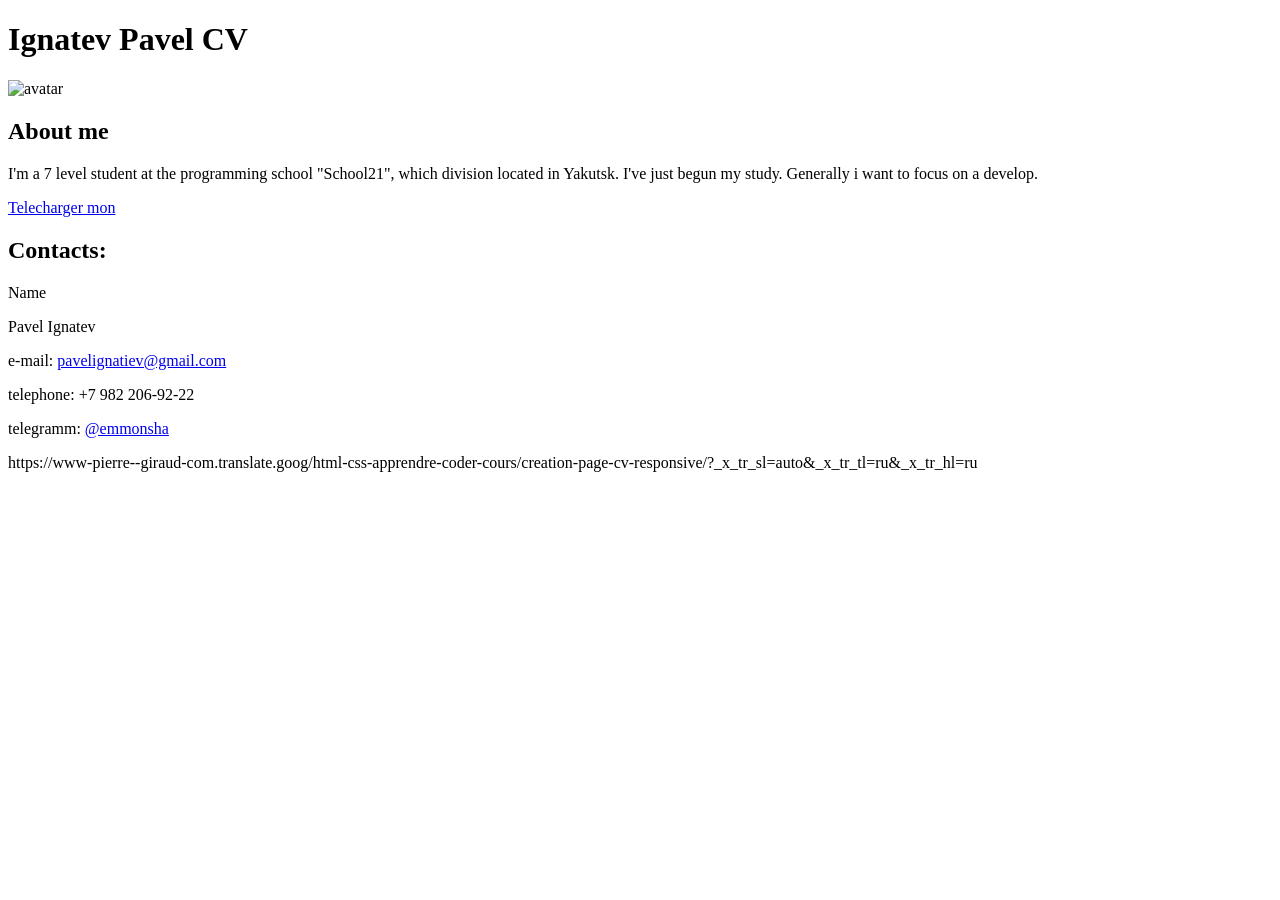
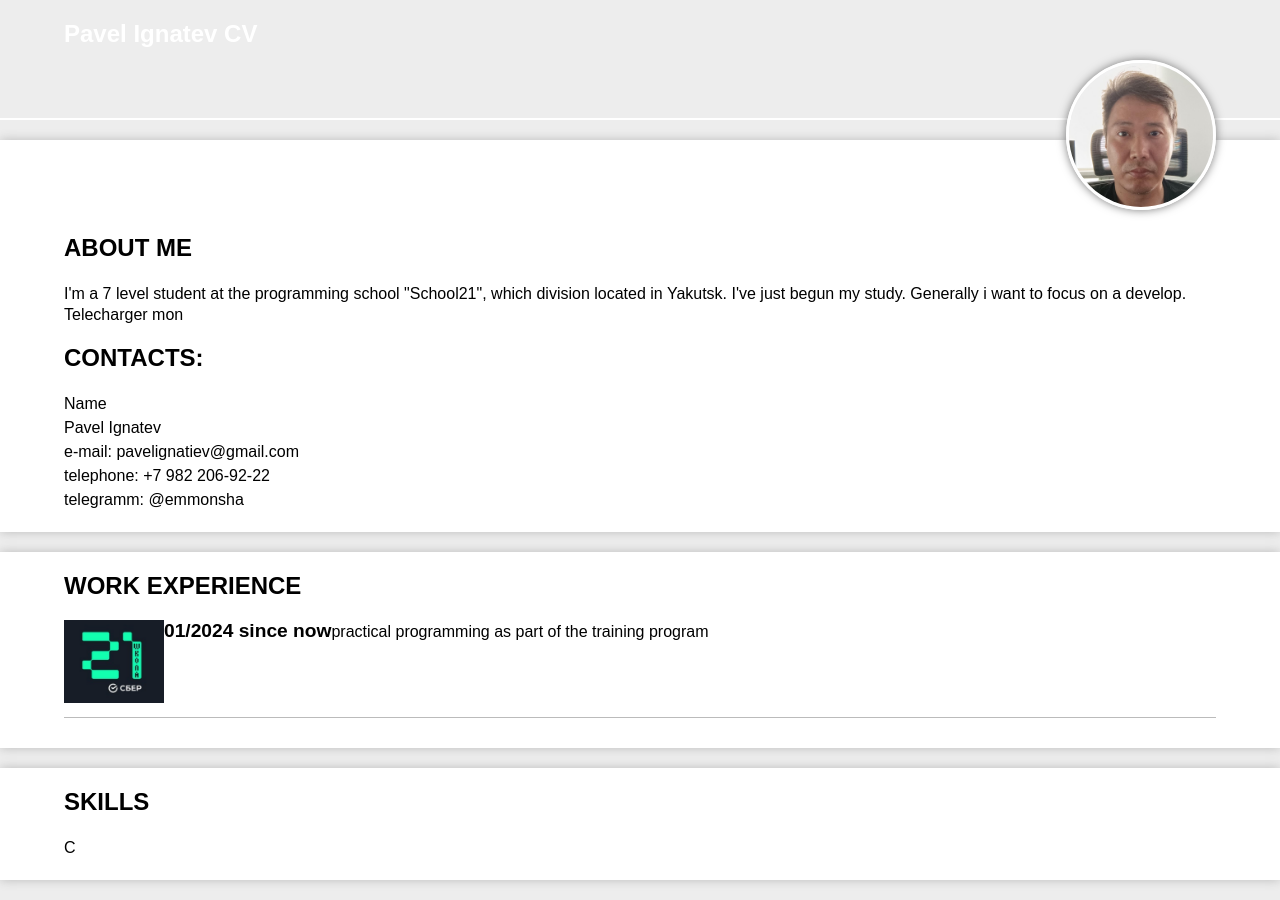
Before and after one commit to pavelignatiev/rsschool-cv, a plain HTML site: page index.html in a window 1280 px wide. Before the commit the page ends 800 px from the top, so only its background shows below. Drawn offline with Linux system fonts and the light colour scheme.

Commit message:
fix: update to index.html style.css

```diff
--- a/index.html
+++ b/index.html
@@ -1,27 +1,30 @@
 <!DOCTYPE html>
 <html lang="en">
   <head>
+    <title>Pavel Ignatev CV</title>
     <meta charset="UTF-8" />
-    <meta name="viewport" content="width=device-width, initial-scale=1.0" />
-    <title>CV Igantev Pavel</title>
+    <meta name="viewport" content="width=device-width, initial-scale=1.0"/>
+    <link rel="stylesheet" href="style.css">
   </head>
+
   <body>
     <body>
       <header>
-        <h1>Ignatev Pavel CV</h1>
+        <h1>Pavel Ignatev CV</h1>
       </header>
     </body>
+
     <section>
       <div class= "photo">
-        <img src=""cv-profil.jpg" alt="avatar">
+        <img src="profile.png" alt="avatar">
         </div>
         <div class="profile">
-          <h2>About me</h2>
+          <h2>ABOUT ME</h2>
           <p>I'm a 7 level student at the programming school "School21", which division located in Yakutsk. I've just begun my study. Generally i want to focus on a develop.</p>
           <a href="#" download>Telecharger mon</a>
         </div>
         <div class="contacts">
-          <h2>Contacts:</h2>
+          <h2>CONTACTS:</h2>
           <div class="contacts-flex">
             <p>Name</p>
             <p>Pavel Ignatev</p>
@@ -40,9 +43,31 @@
 
           </div>
         </div>
-        https://www-pierre--giraud-com.translate.goog/html-css-apprendre-coder-cours/creation-page-cv-responsive/?_x_tr_sl=auto&_x_tr_tl=ru&_x_tr_hl=ru
+        </section>
 
+        <section>
+          <h2>WORK EXPERIENCE</h2>
+          <div class="exp">
+            <div class="exp-logo">
+              <a href="#"><img src="school21.png" alt="logo"></a>
+            </div>
+            <div class="exp-info">
+              <h3>01/2024 since now</h3>
+              <h4></h4>
+            </div>
+            <div class="exp-desc">
+              <p>practical programming as part of the training program</p>
+            </div>
+          </div>
+        </section>
+        <section>
+          <h2>SKILLS</h2>
+          <h3></h3>
+          <div class="skill">
+            <p> C </p>
+            <div class=""cont><span class="</div>
+          </div>
+        </section>
 
-        </section>
   </body>
 </html>
--- a/style.css
+++ b/style.css
@@ -1,16 +1,159 @@
-html, body {
-  font-family: Arial, serif;
-  font-size: 16px;
-  margin: 0;
-  padding: 0;
+*{
+  font-family: Avenir, sans-serif;
+  padding: 0px;
+  margin: 0px;
+  text-align: justify;
+  box-sizing: border-box;
+
 }
-table {
-  border-collapse: collapse;
+
+body{
+  background: #ededed;
 }
-table.border td, table.border th {
-  padding: 5px;
-  border: 1px solid #c0c0c0;
+
+p{
+  font-size: 1em;
+  line-height: 1.5em;
 }
-table.border th {
-  background: #e0e0e0;
+
+a {
+  text-decoration: none;
+  color: #000;
 }
+
+header, footer{
+  width: 100%;
+  padding: 20px 0px;
+  background: url("resume-cover.jpg") #4f4f4f
+  back-shadow: 0px 0px 15px #333;
+}
+
+header{
+  border-bottom: 2px solid #fff;
+  height: 120px;
+}
+header h1{
+  color: white;
+  font-size: 1.5em;
+  width: 90%;
+  margin: 0 auto;
+}
+
+footer {
+  border-top: 2px solid #fff;
+  background-image: url("resume-cover.jpg");
+}
+
+footer p{
+  width: 90%;
+  margin: 0 auto;
+  color: #fff;
+  text-align: center;
+}
+footer a{
+  color: #fff;
+}
+
+section {
+  display: flex;
+  flex-flow: row wrap;
+  justify-content: center;
+  width: 100%;
+  padding-bottom:20px;
+  margin: 20px auto;
+  box-shadow: 0px 0px 10px #bbb;
+  background-color: #fff;
+}
+
+section h2{
+  margin: 20px 0;
+  width: 90%;
+}
+
+section > div{
+  width: 90%;
+}
+
+.photo{
+  text-align: right;
+}
+.photo img{
+  width: 150px;
+  height: 150px;
+  border: 3px solid #fff;
+  box-shadow: 0px 0px 10px #777;
+  border-radius: 50%;
+  margin-top: -80px;
+}
+
+.prez{
+  border-bottom: 2px dashed #ccc;
+}
+
+.prez a{
+  display: block;
+  text-align: center;
+  padding: 10px;
+  margin: 10px auto 30px auto;
+  color: #fff;
+  background-color: #EA0;
+  box-shadow: 0px 0px 10px #ccc;
+  border-radius: 5px;
+}
+
+
+.contact-flex{
+  display: flex;
+  flex-flow: row wrap;
+  align-items: center;
+}
+
+.contact-flex p  first-child{
+  flex: 0 0 40%;
+}
+.contact-flex p last-child{
+  flex: 0 0 60%;
+}
+
+.exp{
+  display: flex;
+  flex-flow: row wrap;
+  border-bottom: 1px solid #bbb;
+  padding-bottom: 10px;
+  margin-bottom: 10px;
+}
+
+.exp-info{
+  display: flex;
+  flex-flow: column wrap;
+}
+
+.exp-logo{
+  flex: 0 0 25%;
+  max-width: 100px;
+}
+
+.exp img{
+  width: 100%
+}
+.exp h3{
+  font-size: 1.2em;
+}
+
+.exp h4{
+  font-size: 1em;
+  font-weight: normal;
+}
+
+.comp{
+  display: flex;
+  flex-flow: row wrap;
+}
+
+comp p{
+  flex: 0 0 40%;
+}
+
+.cont-barr{
+
+}
```
Also changed, not shown: profile.png (added), resume-cover.jpg (added), school21.png (added).
